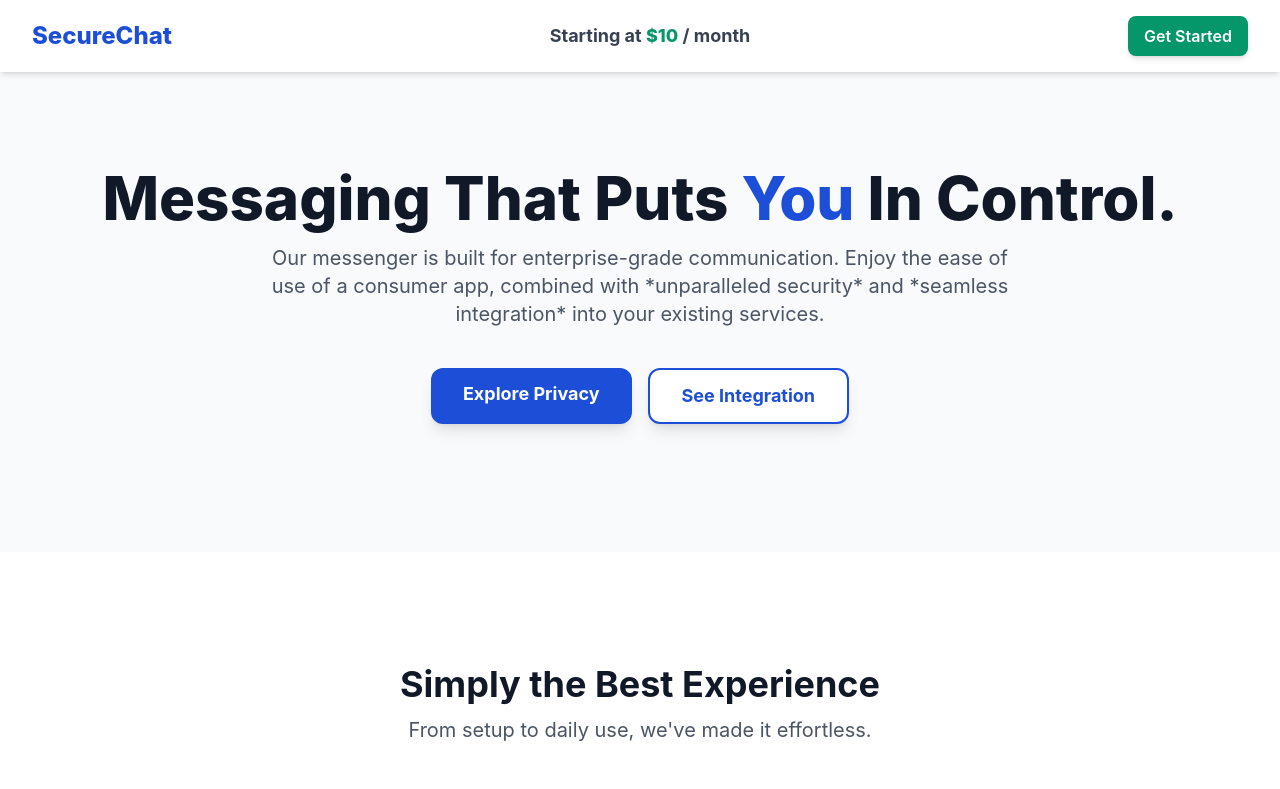
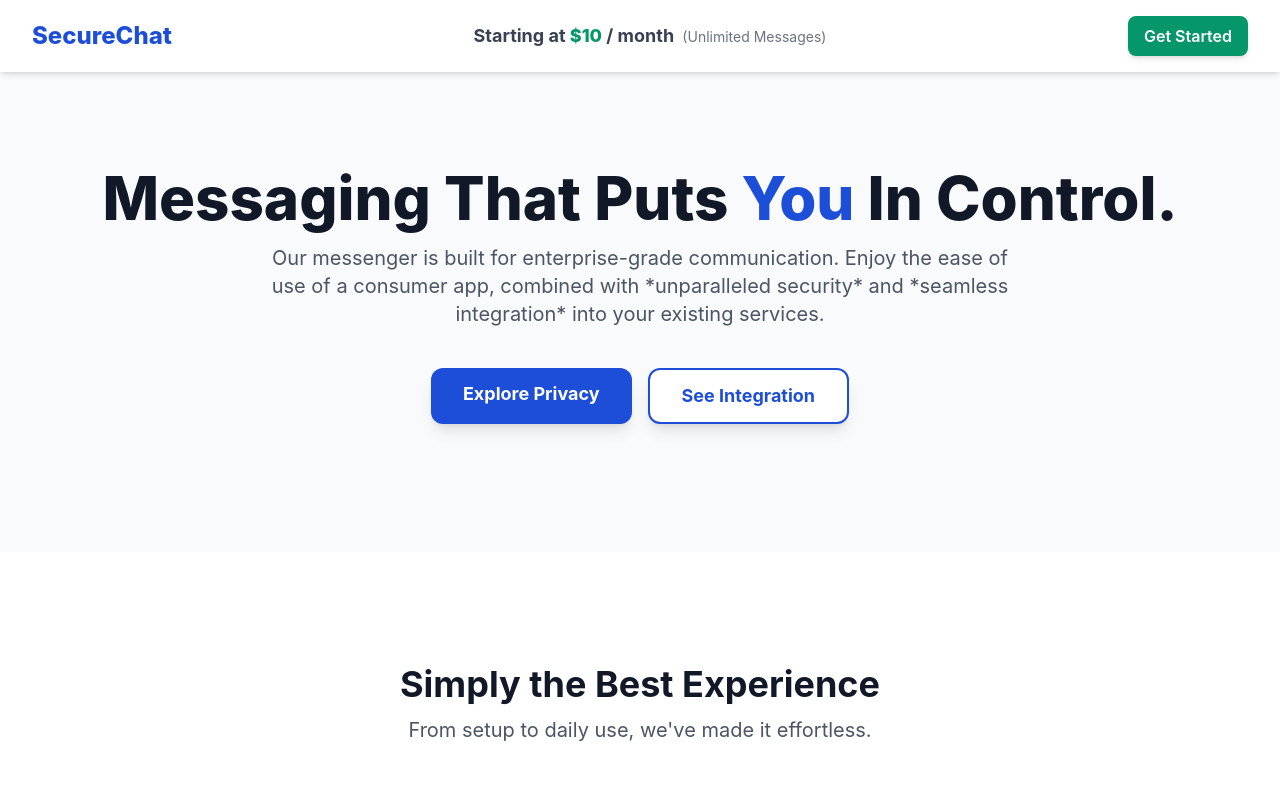
Before and after one commit to MrKiyani/innovative-tech-site, a website: page securechat.html in a window 1280 px wide. Shown: the top 789 px of the page. Drawn offline with nearby package versions, Linux system fonts and the light colour scheme.

Commit message:
Secure Chat Added

```diff
--- a/securechat.html
+++ b/securechat.html
@@ -38,7 +38,7 @@
                 SecureChat
             </a>
             <div class="text-lg font-bold text-gray-700 hidden sm:block">
-                Starting at <span class="text-secondary-green font-extrabold">$10</span> / month
+                Starting at <span class="text-secondary-green font-extrabold">$10</span> / month <span class="text-sm text-gray-500 font-normal ml-1">(Unlimited Messages)</span>
             </div>
             <a href="#download" class="px-4 py-2 bg-secondary-green text-white font-semibold rounded-lg shadow-md hover:bg-green-700 transition duration-300">
                 Get Started
```
